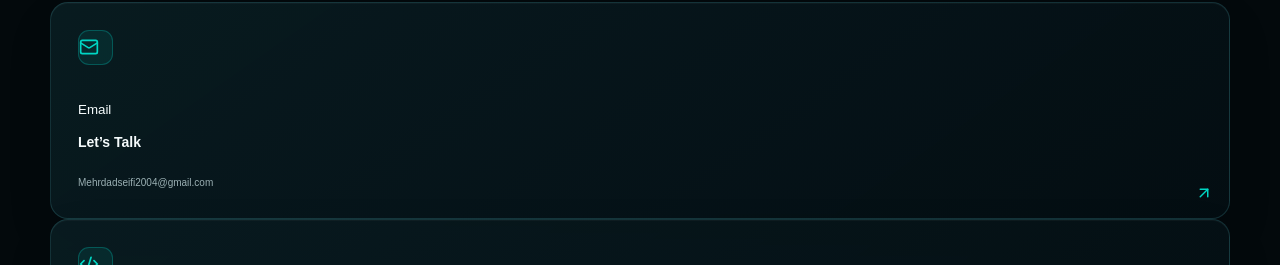
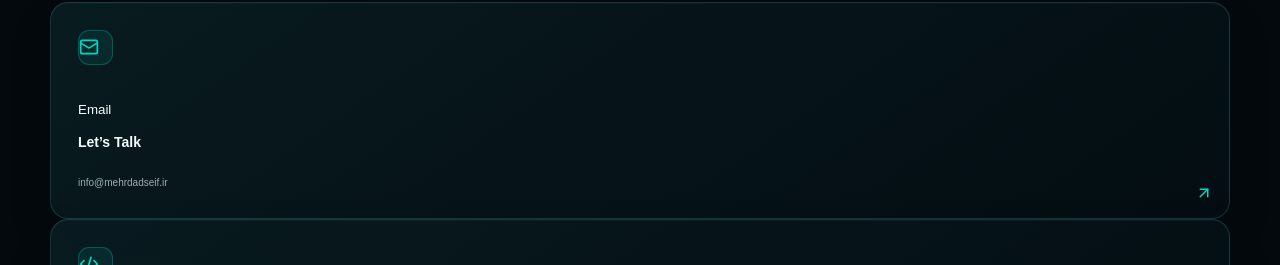
Before and after one commit to mehrdadseifi2004-blockchain/MehrdadSeifi-Portfolio-version2, a Next.js app: page / in a window 1280 px wide. Shown: the part 5023-5288 px from the top of the page. Built offline with nearby package versions, Linux system fonts and the light colour scheme.

Commit message:
Update contact email address

```diff
--- a/app/layout.tsx
+++ b/app/layout.tsx
@@ -22,11 +22,8 @@ const vazirmatn = localFont({
 });
 
 export const metadata: Metadata = {
-  title: "54250757",
+  title: "Mehrdad Seif — Full Stack Developer & Digital Product Creator",
   description: "Personal portfolio of Mehrdad Seif.",
-  other: {
-    enamad: "54250757",
-  },
 };
 
 export default function RootLayout({
--- a/app/page.tsx
+++ b/app/page.tsx
@@ -995,7 +995,7 @@ export default function Home() {
         <div className="contact-grid">
           <motion.a
             className="card contact-card"
-            href="mailto:Mehrdadseifi2004@gmail.com"
+            href="mailto:info@mehrdadseif.ir"
             whileHover={{ y: -5 }}
           >
             <div className="icon">
@@ -1006,7 +1006,7 @@ export default function Home() {
 
             <h3>{t ? "در تماس باشیم" : "Let’s Talk"}</h3>
 
-            <p>Mehrdadseifi2004@gmail.com</p>
+            <p>info@mehrdadseif.ir</p>
 
             <ArrowUpRight className="card-arrow" size={18} />
           </motion.a>
```
Also changed, not shown: public/54250757.txt (deleted).
